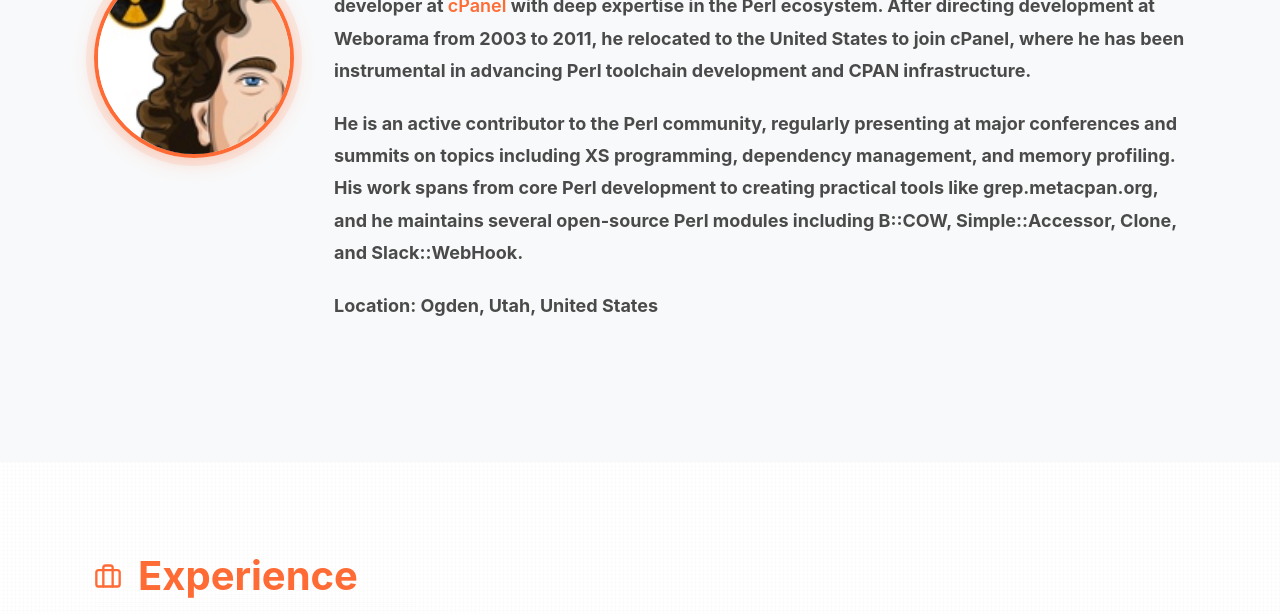
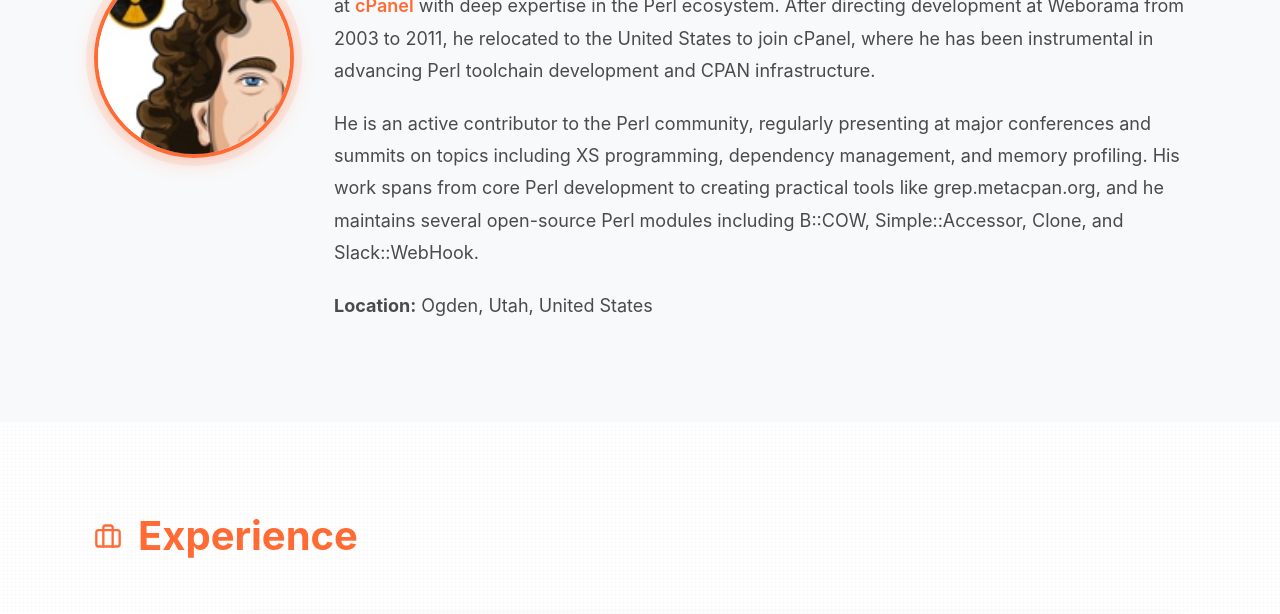
Before and after one commit to atoomic/atoomic.github.io, a plain HTML site: page index.html in a window 1280 px wide. Shown: the part 1038-1652 px from the top of the page. Drawn offline with Linux system fonts and the light colour scheme.

Commit message:
fixup bold

```diff
--- a/index.html
+++ b/index.html
@@ -106,7 +106,7 @@
                     <img src="images/author.jpg" alt="Nicolas R. - Profile Photo" class="profile-image">
                 </div>
                 <div class="about-text">
-                    <p><b>Nicolas R.<b>, known in the Perl community by his PAUSE ID <strong>"atoomic"</strong>, is a senior software developer at <a href="https://cpanel.net" target="_blank" rel="noopener noreferrer">cPanel</a> with deep expertise in the Perl ecosystem. After directing development at Weborama from 2003 to 2011, he relocated to the United States to join cPanel, where he has been instrumental in advancing Perl toolchain development and CPAN infrastructure.</p>
+                    <p><b>Nicolas R.</b>, known in the Perl community by his PAUSE ID <strong>"atoomic"</strong>, is a senior software developer at <a href="https://cpanel.net" target="_blank" rel="noopener noreferrer">cPanel</a> with deep expertise in the Perl ecosystem. After directing development at Weborama from 2003 to 2011, he relocated to the United States to join cPanel, where he has been instrumental in advancing Perl toolchain development and CPAN infrastructure.</p>
                     <p>He is an active contributor to the Perl community, regularly presenting at major conferences and summits on topics including XS programming, dependency management, and memory profiling. His work spans from core Perl development to creating practical tools like grep.metacpan.org, and he maintains several open-source Perl modules including B::COW, Simple::Accessor, Clone, and Slack::WebHook.</p>
                     <p><strong>Location:</strong> Ogden, Utah, United States</p>
                 </div>
```
